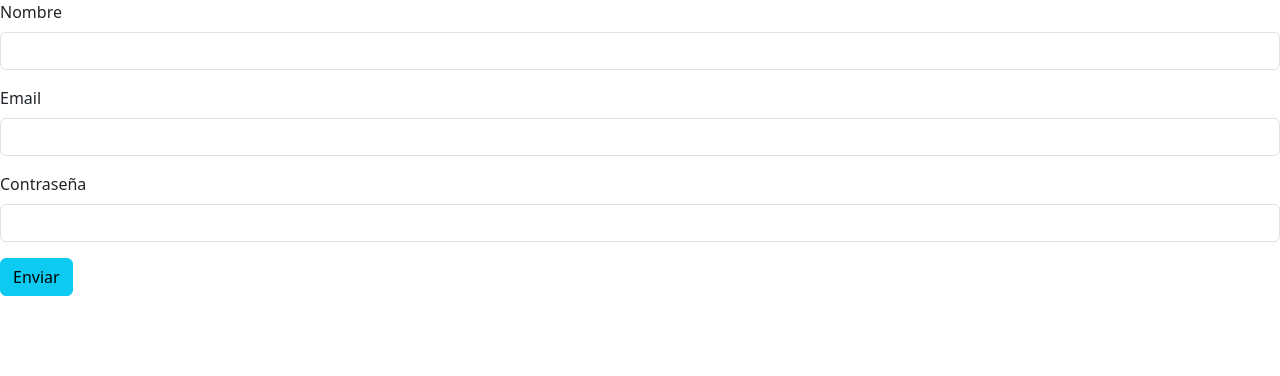
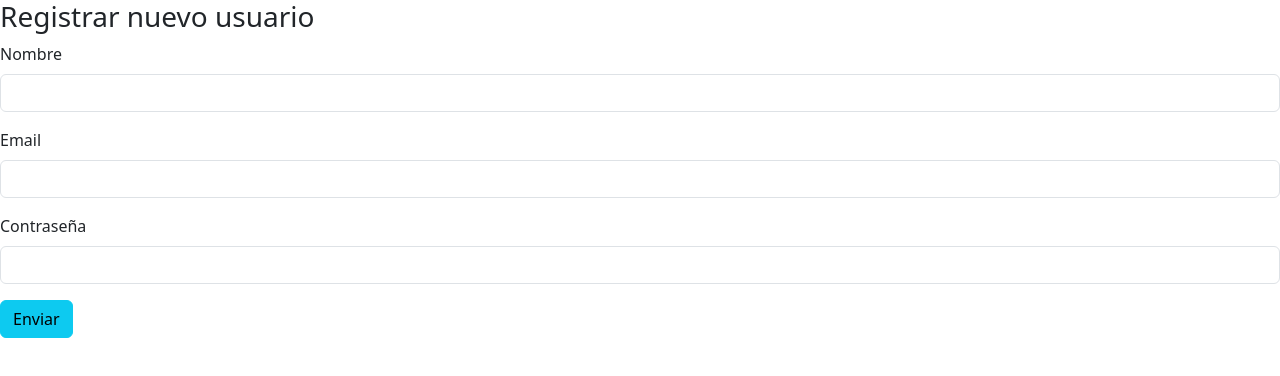
Before and after one commit to JavierSP1997/appFrontViajes, an Angular app: page /register in a window 1280 px wide. Shown: the top 376 px of the page. Built offline with nearby package versions, Linux system fonts and the light colour scheme.

Commit message:
titulo al register

```diff
--- a/src/app/pages/register/register.component.html
+++ b/src/app/pages/register/register.component.html
@@ -1,3 +1,4 @@
+<h3>Registrar nuevo usuario</h3>
 <form [formGroup]="formRegister" (ngSubmit)="onSubmit()">
     <div class="mb-3">
         <label class="form-label">Nombre</label>
```
